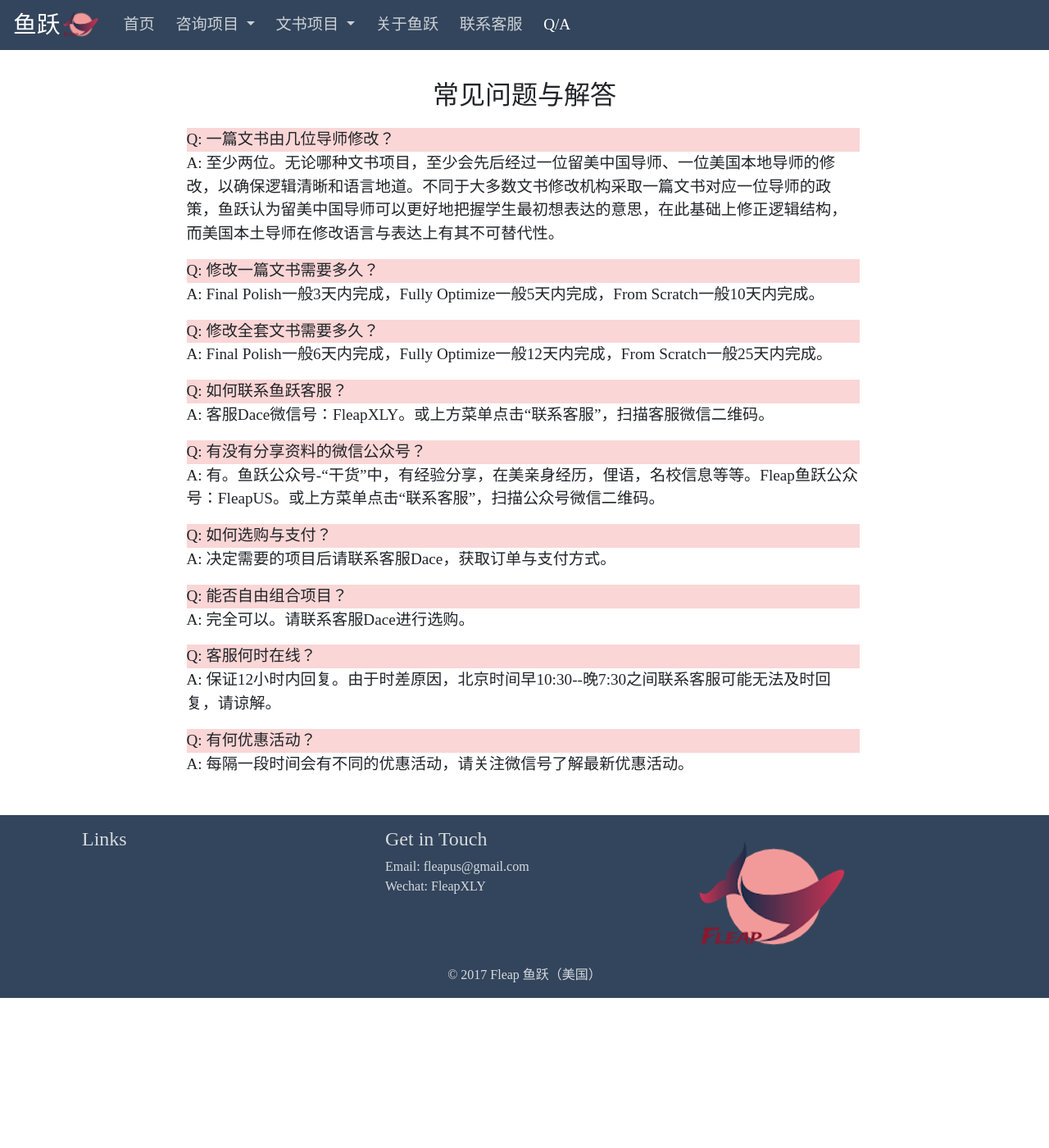
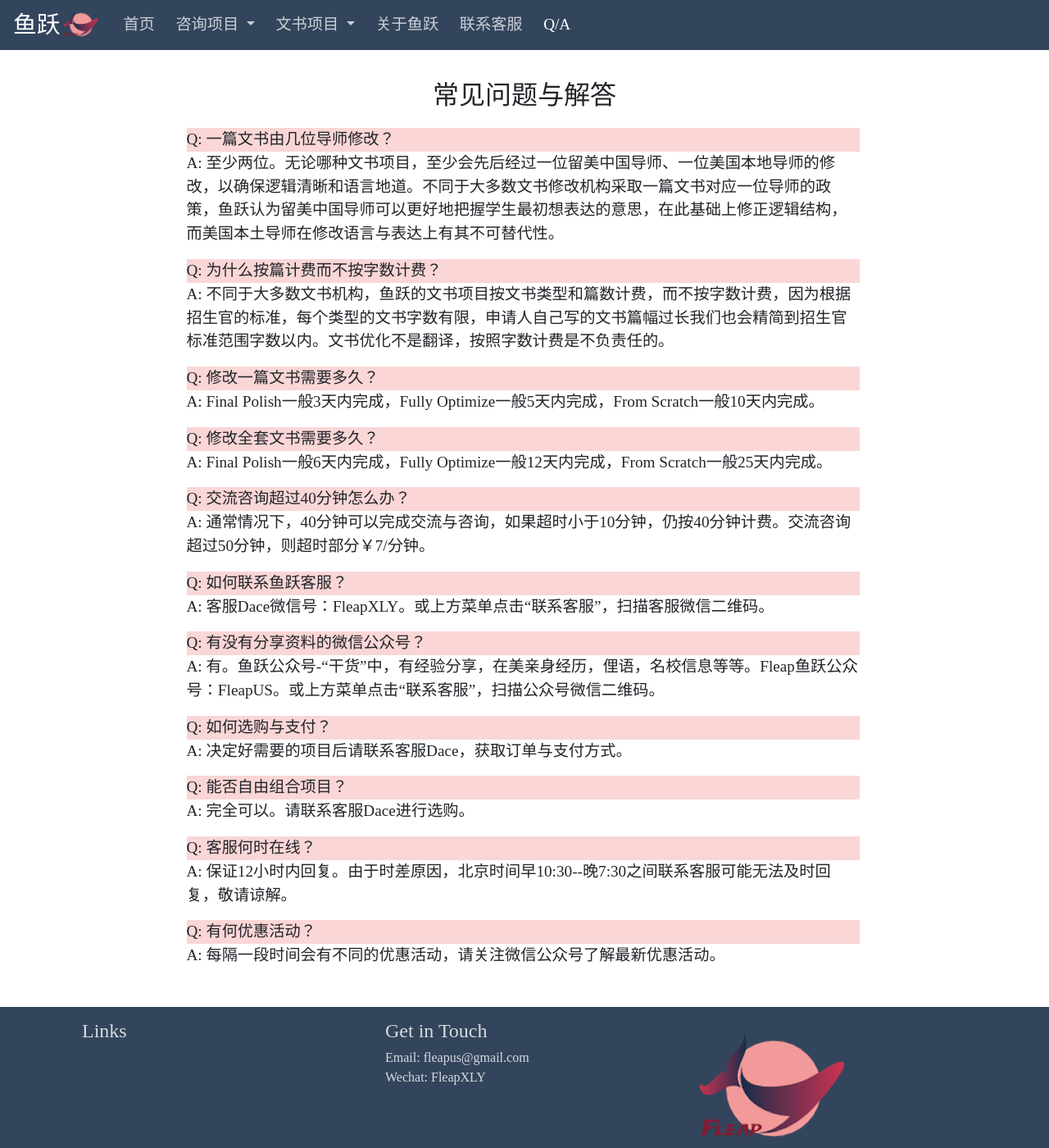
Before and after one commit to yyguoji/yyguoji.github.io, a Jekyll site: the page built from qa.html, in a window 1280 px wide and 1400 px high. Shown: the whole window at 82% size. Built offline with Jekyll 4.4.1, drawn with Linux system fonts in a browser that asks for light colours; nearby versions of some CDN libraries; some web fonts are replaced.

```diff
--- /dev/null
+++ b/CNAME
@@ -0,0 +1 @@
+fleap.us
--- a/consult.html
+++ b/consult.html
@@ -32,7 +32,7 @@ layout: default
                             </div>
                             <div class="text-center">
                                 <p class="rm-margin">
-                                    每40分钟：￥279
+                                    每40分钟：￥268
                                 </p>
                                 <p class="rm-margin">
                                     超时小于10分钟则超时不计。
@@ -54,7 +54,7 @@ layout: default
                             </div>
                             <div class="text-center">
                                 <p class="rm-margin">
-                                    每40分钟：￥279
+                                    每40分钟：￥268
                                 </p>
                                 <p class="rm-margin">
                                     需答疑报告：加￥69
--- a/qa.html
+++ b/qa.html
@@ -12,12 +12,20 @@ layout: default
                         <div>A: 至少两位。无论哪种文书项目，至少会先后经过一位留美中国导师、一位美国本地导师的修改，以确保逻辑清晰和语言地道。不同于大多数文书修改机构采取一篇文书对应一位导师的政策，鱼跃认为留美中国导师可以更好地把握学生最初想表达的意思，在此基础上修正逻辑结构，而美国本土导师在修改语言与表达上有其不可替代性。</div>
                     </div>
                     <div class="card-decoration">
+                        <div class="qa-q font-kai">Q: 为什么按篇计费而不按字数计费？</div>
+                        <div>A: 不同于大多数文书机构，鱼跃的文书项目按文书类型和篇数计费，而不按字数计费，因为根据招生官的标准，每个类型的文书字数有限，申请人自己写的文书篇幅过长我们也会精简到招生官标准范围字数以内。文书优化不是翻译，按照字数计费是不负责任的。</div>
+                    </div>
+                    <div class="card-decoration">
                         <div class="qa-q font-kai">Q: 修改一篇文书需要多久？</div>
                         <div>A: Final Polish一般3天内完成，Fully Optimize一般5天内完成，From Scratch一般10天内完成。</div>
                     </div>
                     <div class="card-decoration">
                         <div class="qa-q font-kai">Q: 修改全套文书需要多久？</div>
                         <div>A: Final Polish一般6天内完成，Fully Optimize一般12天内完成，From Scratch一般25天内完成。</div>
+                    </div>
+                    <div class="card-decoration">
+                        <div class="qa-q font-kai">Q: 交流咨询超过40分钟怎么办？</div>
+                        <div>A: 通常情况下，40分钟可以完成交流与咨询，如果超时小于10分钟，仍按40分钟计费。交流咨询超过50分钟，则超时部分￥7/分钟。</div>
                     </div>
                     <div class="card-decoration">
                         <div class="qa-q font-kai">Q: 如何联系鱼跃客服？</div>
@@ -29,7 +37,7 @@ layout: default
                     </div>
                     <div class="card-decoration">
                         <div class="qa-q font-kai">Q: 如何选购与支付？</div>
-                        <div>A: 决定需要的项目后请联系客服Dace，获取订单与支付方式。</div>
+                        <div>A: 决定好需要的项目后请联系客服Dace，获取订单与支付方式。</div>
                     </div>
                     <div class="card-decoration">
                         <div class="qa-q font-kai">Q: 能否自由组合项目？</div>
@@ -37,11 +45,11 @@ layout: default
                     </div>
                     <div class="card-decoration">
                         <div class="qa-q font-kai">Q: 客服何时在线？</div>
-                        <div>A: 保证12小时内回复。由于时差原因，北京时间早10:30--晚7:30之间联系客服可能无法及时回复，请谅解。</div>
+                        <div>A: 保证12小时内回复。由于时差原因，北京时间早10:30--晚7:30之间联系客服可能无法及时回复，敬请谅解。</div>
                     </div>
                     <div class="card-decoration">
                         <div class="qa-q font-kai">Q: 有何优惠活动？</div>
-                        <div>A: 每隔一段时间会有不同的优惠活动，请关注微信号了解最新优惠活动。</div>
+                        <div>A: 每隔一段时间会有不同的优惠活动，请关注微信公众号了解最新优惠活动。</div>
                     </div>
 
 
```
